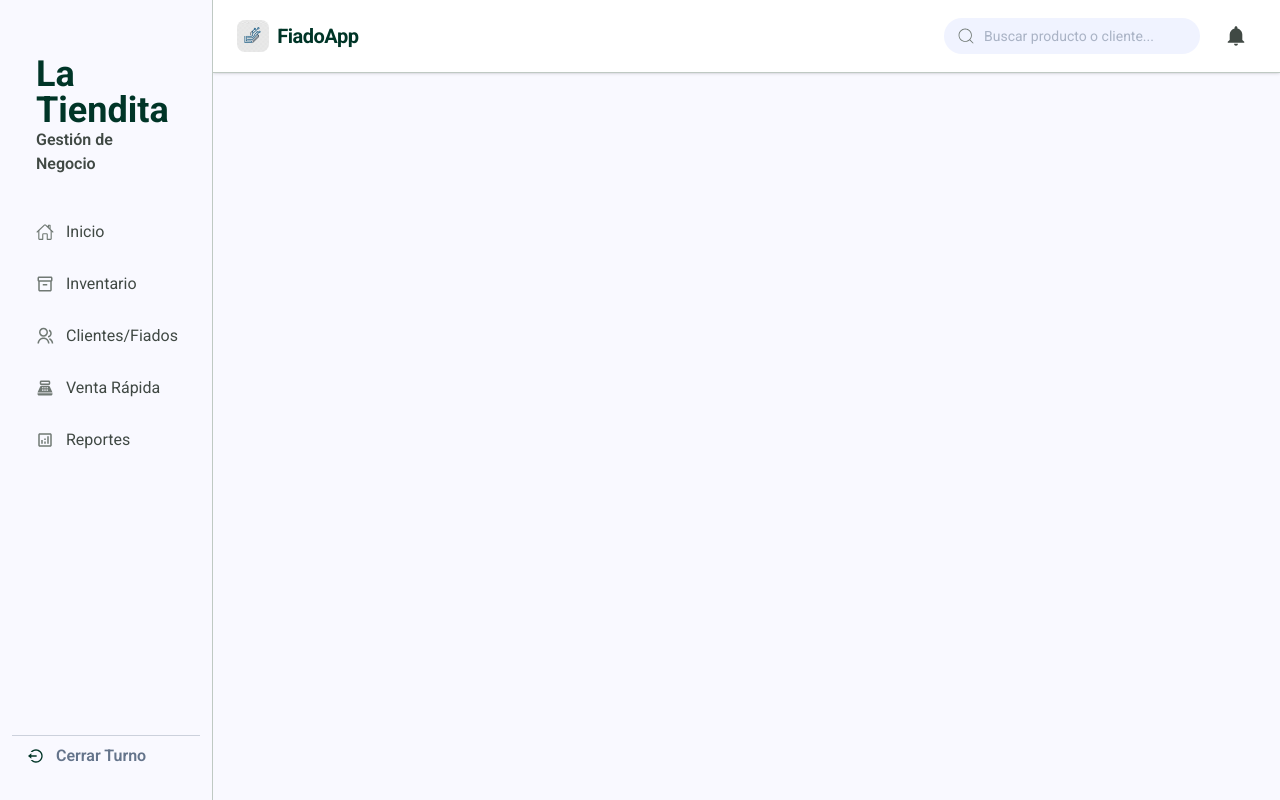
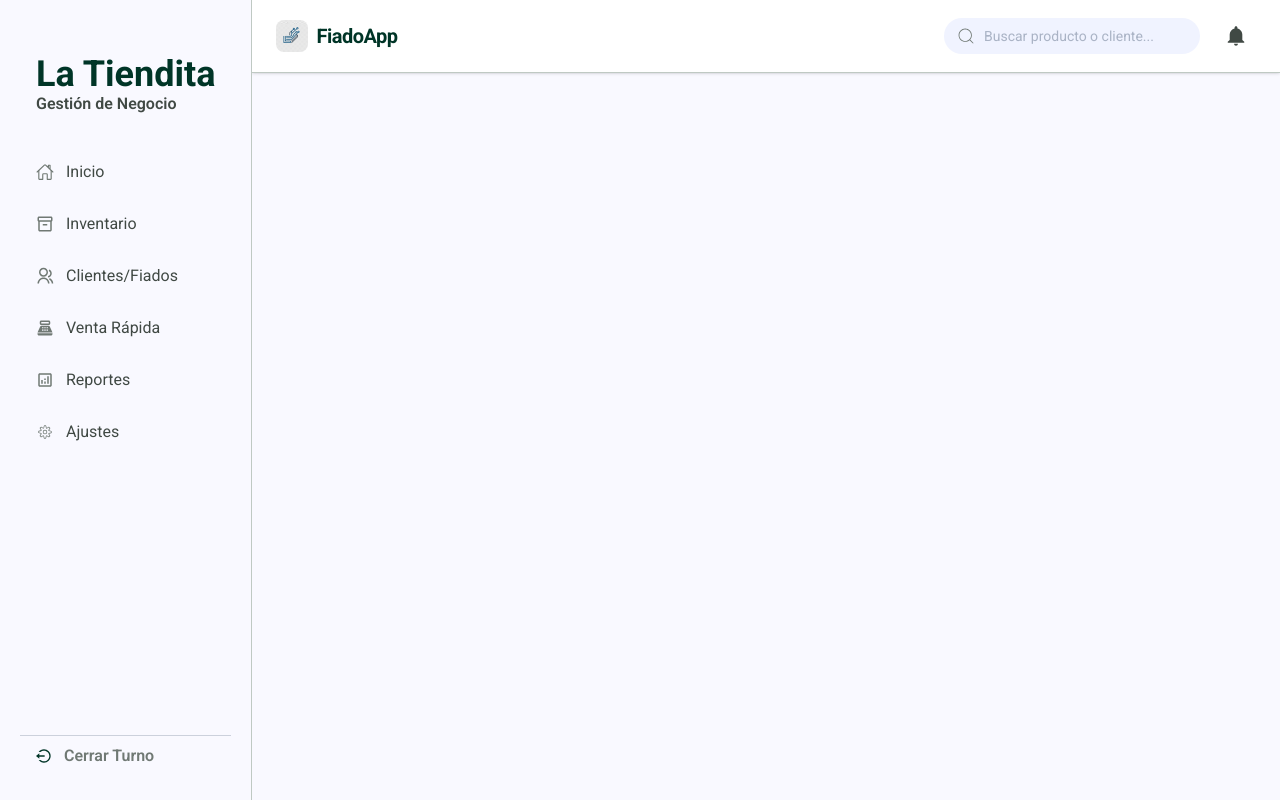
Before and after one commit to Olozano1194/FiadoApp, a React (Vite) app in the folder frontend/: page / in a window 1280 px wide. Built offline with nearby package versions, Linux system fonts and the light colour scheme.

Commit message:
refactor: actualizar estilos  y colores primarios en SideBar y LayoutAdmin

```diff
--- a/frontend/src/components/layout/SideBar.tsx
+++ b/frontend/src/components/layout/SideBar.tsx
@@ -3,6 +3,7 @@ import { useNavigate, Link } from "react-router-dom";
 import { RiLogoutCircleLine, RiGroupLine } from "react-icons/ri";
 import { IoHomeOutline } from "react-icons/io5";
 import { MdOutlineInventory2, MdOutlinePointOfSale, MdOutlineAnalytics } from "react-icons/md";
+import { CiSettings } from "react-icons/ci";
 
 
 
@@ -34,7 +35,7 @@ const SideBar = () => {
     return (
         <>
             <aside
-                className={`bg-on-surface border-r border-outline-variant duration-200 ease-in-out fixed flex-col hidden justify-between h-full px-3 py-6 top-0 transition-all w-64 z-50 sm:flex md:w-[40%] lg:w-[35%] xl:w-auto xl:h-screen xl:static`}
+                className={`bg-on-surface border-r border-outline-variant duration-200 ease-in-out fixed flex-col hidden justify-between h-full px-3 py-6 top-0 transition-all w-64 z-50 sm:flex md:static md:h-screen lg:w-auto`}
             >
                 {/* Menu */}
                 <div>
@@ -47,24 +48,28 @@ const SideBar = () => {
                         <span className="font-semibold leading-6 text-[16px] text-surface-variant">Gestión de Negocio</span>
                     </section>
                     <nav className="flex-1 px-2 space-y-1">
+                        {/* Inicio */}
                         <Link to="#" className="flex group items-center px-4 py-3 rounded-lg text-on-surface-variant transition-all hover:bg-surface-container-high">
                             <span className="font-black group-hover:text-text-primary mr-3 text-outline text-lg">
                                 <IoHomeOutline  />
                             </span>
                             Inicio
                         </Link>
+                        {/* Inventario */}
                         <Link to="#" className="flex group items-center px-4 py-3 rounded-lg text-on-surface-variant transition-all hover:bg-surface-container-high">
                             <span className="font-black group-hover:text-text-primary mr-3 text-outline text-lg">
                                 <MdOutlineInventory2 />
                             </span>
                             Inventario
                         </Link>
+                        {/* Clientes/Fiados */}
                         <Link to="#" className="flex group items-center px-4 py-3 rounded-lg text-on-surface-variant transition-all hover:bg-surface-container-high">
                             <span className="font-black group-hover:text-text-primary mr-3 text-outline text-lg">
                                 <RiGroupLine />
                             </span>
                             Clientes/Fiados
                         </Link>
+                        {/* Venta Rápida */}
                         <Link to="#" className="flex group items-center px-4 py-3 rounded-lg text-on-surface-variant transition-all hover:bg-surface-container-high">
                             <span className="font-black group-hover:text-text-primary mr-3 text-outline text-lg">
                                 <MdOutlinePointOfSale />
@@ -77,15 +82,21 @@ const SideBar = () => {
                             </span>
                             Reportes
                         </Link>
+                        <Link to="#" className="flex group items-center px-4 py-3 rounded-lg text-on-surface-variant transition-all hover:bg-surface-container-high">
+                            <span className="font-black group-hover:text-text-primary mr-3 text-outline text-lg">
+                                <CiSettings />
+                            </span>
+                            Ajustes
+                        </Link>
                     </nav>
                 </div>
-                {/* Cerrar Sesión */}
-                <nav>
+                {/* Cerrar Turno */}
+                <nav className="px-2">
                     <ul className="border-t border-nav/30 flex flex-col gap-4">
                         <li>
                             <button
                                 onClick={handleLogOut}
-                                className="w-full flex items-center gap-3 py-2 px-4 rounded-lg hover:bg-slate-100 text-nav font-semibold transition-colors"
+                                className="cursor-pointer w-full flex items-center gap-3 py-2 px-4 rounded-b-lg hover:bg-surface-container-high text-outline font-semibold transition-colors"
                             >
                                 <RiLogoutCircleLine className="text-primary" />
                                 Cerrar Turno
--- a/frontend/src/layouts/LayoutAdmin.tsx
+++ b/frontend/src/layouts/LayoutAdmin.tsx
@@ -5,11 +5,11 @@ import Header from "../components/layout/Header";
 
 function LayoutAdmin() {
     return (
-        <section className="min-h-screen grid grid-cols-1 xl:grid-cols-6">
+        <section className="min-h-screen grid grid-cols-1 md:grid-cols-[auto_1fr] lg:grid-cols-[auto_1fr]">
             <SideBar />
-            <div className="xl:col-span-5">
+            <div className="">
                 <Header />
-                <div className="h-[90vh] overflow-y-scroll p-8">
+                <div className="h-[90vh] overflow-y-scroll p-4 space-y-8 lg:p-6">
                     <Outlet />
                 </div>
             </div>
```
